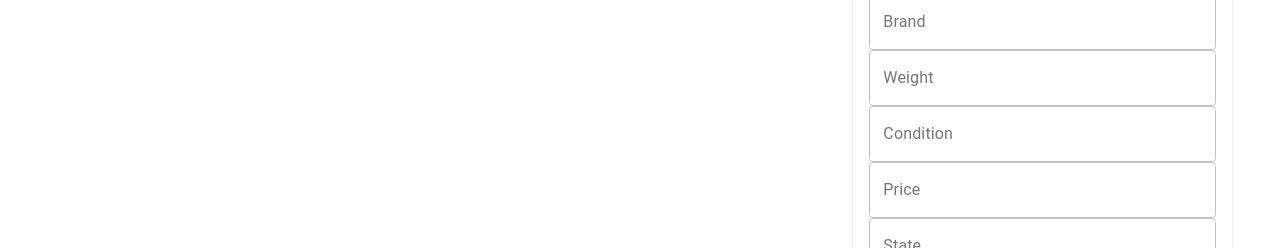
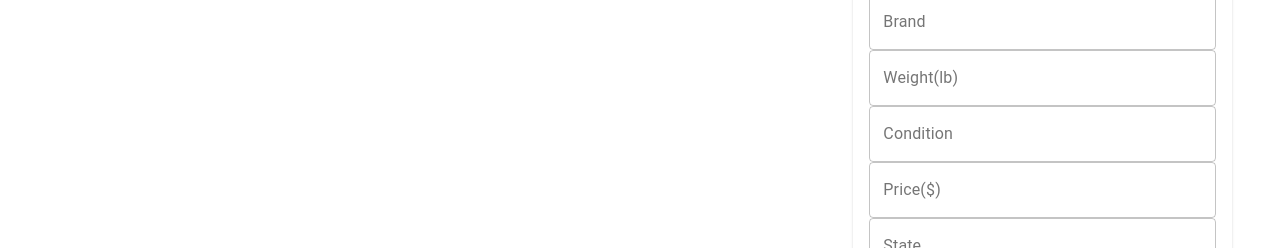
Before and after one commit to densomobility/software-engineer-api-assignment, a React (Create React App) app in the folder client/: page / in a window 1280 px wide. Shown: the part 402-650 px from the top of the page. Built offline with nearby package versions, Linux system fonts and the light colour scheme; no server answers.

Commit message:
fixed forms property and created first submission to database

```diff
--- a/client/src/actions/posts.js
+++ b/client/src/actions/posts.js
@@ -11,3 +11,12 @@ export const getPosts = () => async(dispatch)=>{
     }
 
 }
+
+export const createPost = (post) => async (dispatch) =>{
+    try{
+        const {data} = await api.createPost(post);
+        dispatch({type:'CREATE',payload:data})
+    }catch(error){
+        console.log(error);
+    }
+}
--- a/client/src/api/index.js
+++ b/client/src/api/index.js
@@ -3,3 +3,4 @@ import axios from 'axios';
 const url='http://localhost:5000/posts';
 
 export const fetchPosts = () => axios.get(url);
+export const createPost = (newPost)=> axios.post(url, newPost);
--- a/client/src/components/Form/Form.js
+++ b/client/src/components/Form/Form.js
@@ -1,16 +1,24 @@
-import {useState} from 'react';
+import { React,useState } from 'react';
 import FileBase from 'react-file-base64';
+import { useDispatch } from 'react-redux';
 import useStyles from './styles';
+import { createPost } from '../../actions/posts';
 import { TextField,Button,Typography,Paper } from '@material-ui/core';
 const Form = () => {
     const [postData,setPostData]= useState({
-        creator:'',title:'',message:'',selectedFile:'',board:{brand:'',weight:null,condition:'',price:null},location:{State:'',City:''},availability:''
+        creator:'',title:'',message:'',selectedFile:'',board:{brand:'',weight:'',condition:'',price:''},location:{State:'',City:''},availability:''
     });
 
     const classes = useStyles();
+    const dispatch = useDispatch();
 
-    const handleSubmit = ()=>{
-
+    const handleSubmit = (e)=>{
+        e.preventDefault();
+        console.log("attempting to create a post");
+        //setPostData({...postData,board:{...postData.board,weight:Number(postData.board.weight)}});
+        //setPostData({...postData,board:{...postData.board,price:Number(postData.board.price)}});
+        console.log(postData);
+        dispatch(createPost(postData));
     }
     const clear = () =>{
 
@@ -25,9 +33,9 @@ const Form = () => {
                 <TextField name="message" variant="outlined" label="Message" fullWidth value={postData.message} onChange={(e)=>setPostData({...postData,message:e.target.value})}/>
 
                 <TextField name="brand" variant="outlined" label="Brand" fullWidth value={postData.board.brand} onChange={(e)=>setPostData({...postData,board:{...postData.board,brand:e.target.value}})}/>
-                <TextField name="weight" variant="outlined" label="Weight" fullWidth value={postData.board.weight} onChange={(e)=>setPostData({...postData,board:{...postData.board,weight:e.target.value}})}/>
+                <TextField name="weight" variant="outlined" label="Weight(lb)" fullWidth value={postData.board.weight} onChange={(e)=>setPostData({...postData,board:{...postData.board,weight:Number(e.target.value)}})}/>
                 <TextField name="condition" variant="outlined" label="Condition" fullWidth value={postData.board.condition} onChange={(e)=>setPostData({...postData,board:{...postData.board,condition:e.target.value}})}/>
-                <TextField name="price" variant="outlined" label="Price" fullWidth value={postData.board.price} onChange={(e)=>setPostData({...postData,board:{...postData.board,price:e.target.value}})}/>
+                <TextField name="price" variant="outlined" label="Price($)" fullWidth value={postData.board.price} onChange={(e)=>setPostData({...postData,board:{...postData.board,price:Number(e.target.value)}})}/>
 
                 <TextField name="state" variant="outlined" label="State" fullWidth value={postData.location.State} onChange={(e)=>setPostData({...postData,location:{...postData.location,State:e.target.value}})}/>
                 <TextField name="city" variant="outlined" label="City" fullWidth value={postData.location.City} onChange={(e)=>setPostData({...postData,location:{...postData.location,City:e.target.value}})}/>
--- a/client/src/reducers/posts.js
+++ b/client/src/reducers/posts.js
@@ -3,7 +3,7 @@ export default (posts=[],action) =>{
         case 'FETCH_ALL':
             return action.payload;
         case 'CREATE':
-            return posts;
+            return [...posts,action.payload];
         default:
             return posts;
     }
```
Also changed, not shown: 1 other file (tests, documents, lock files or other folders).
